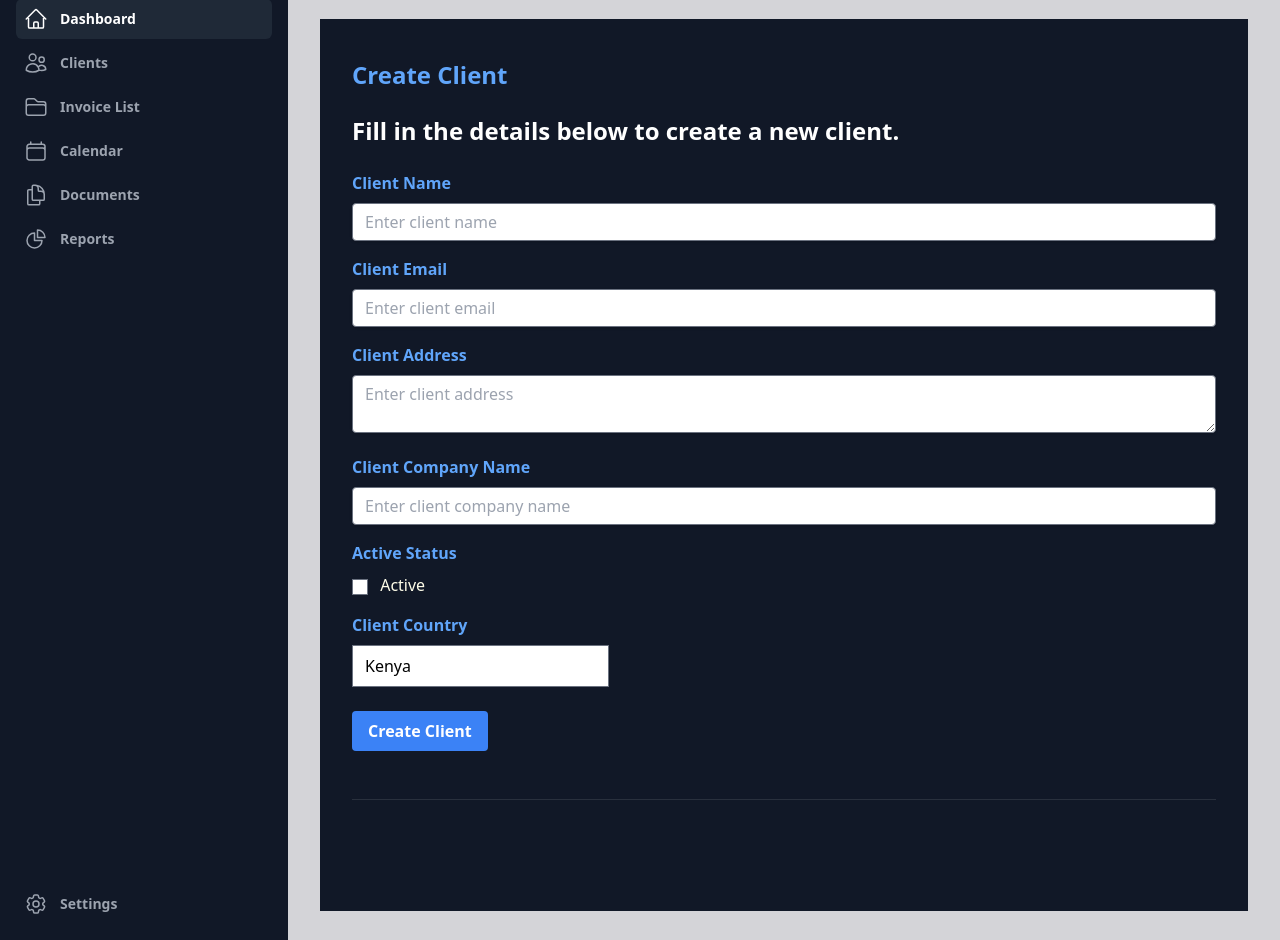
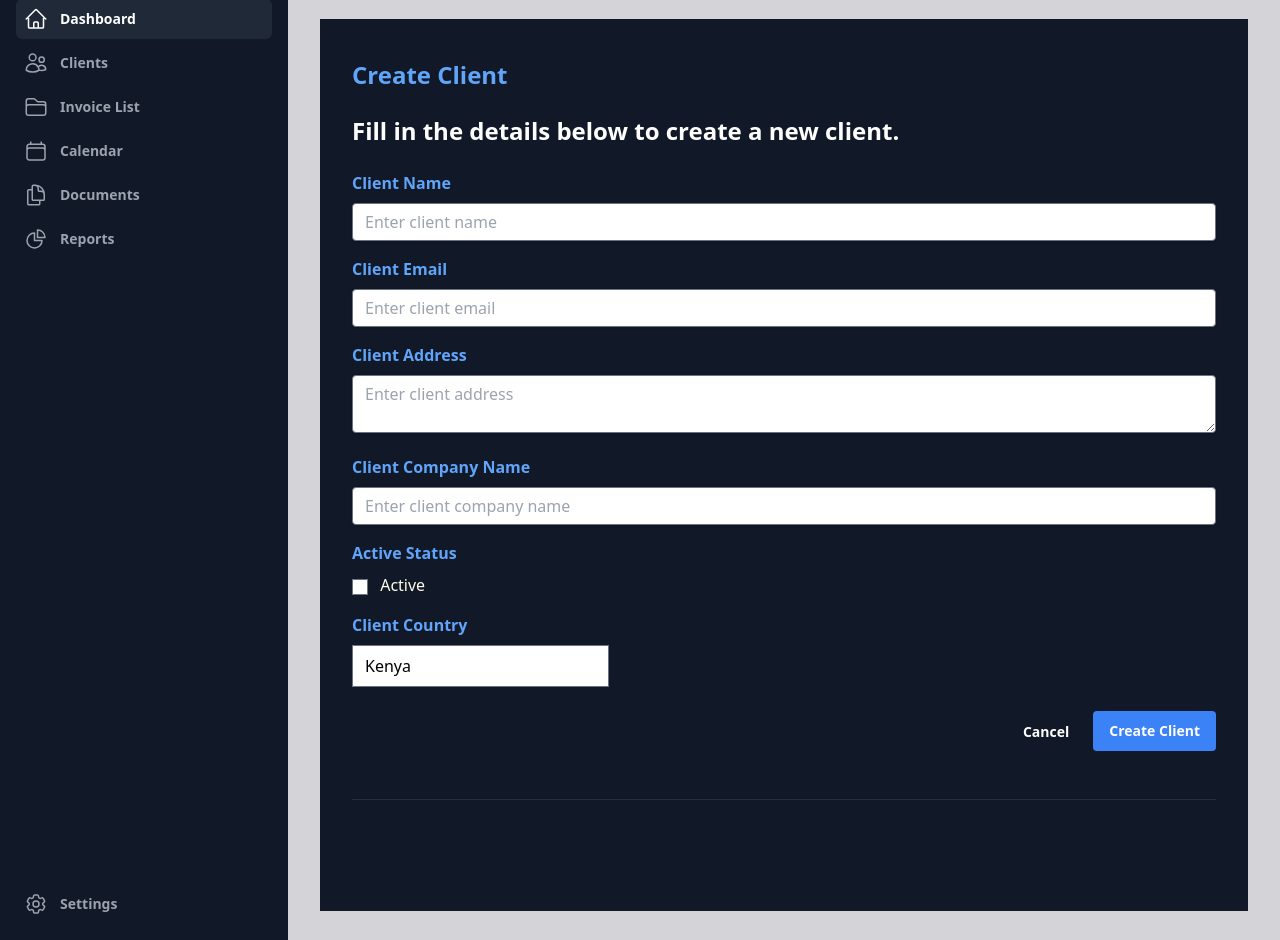
Before and after one commit to allan-nganga/django_invoice_generator, a Django app: page /client/add/ in a window 1280 px wide. Shown: the part 85-1025 px from the top of the page. Run offline with Django 5.2, Linux system fonts and the light colour scheme; a user stored in the database is signed in; style sheets or scripts are compiled from the project's sources; some libraries are stand-ins or nearby versions.

Commit message:
Added cancel button to create client page

```diff
--- a/login/templates/client/create_client.html
+++ b/login/templates/client/create_client.html
@@ -55,7 +55,8 @@
                                     {{ form.client_country }}
                                 </div>
 
-                                <div class="flex items-center justify-between">
+                                <div class="mt-6 flex items-center justify-end gap-x-6">
+                                    <button><a href="{% url 'invoicing_app:client_list' %}" class="text-sm font-semibold leading-6 text-white">Cancel</button>
                                     <button
                                         class="bg-blue-500 hover:bg-blue-700 text-white font-bold py-2 px-4 rounded focus:outline-none focus:shadow-outline"
                                         type="submit">
```
